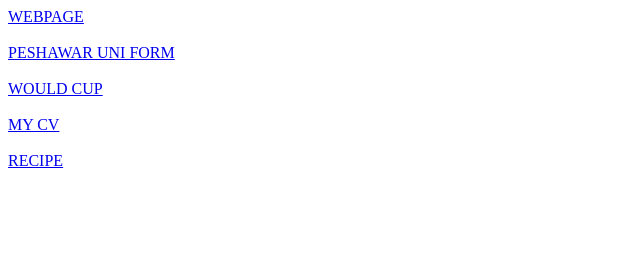
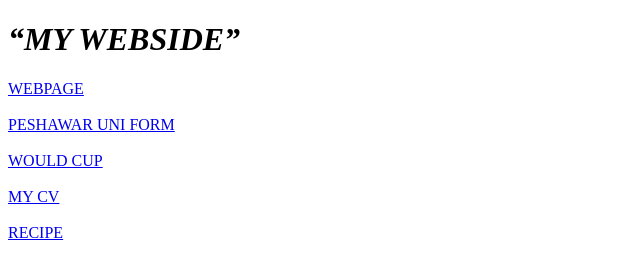
Before and after one commit to MS750/My-Webside, a plain HTML site: page index.html in a window 1280 px wide. Shown: the whole page, without its empty margins (0-640 px from the left). Drawn offline with Linux system fonts and the light colour scheme.

Commit message:
Update index.html

```diff
--- a/index.html
+++ b/index.html
@@ -6,6 +6,7 @@
     <title>Document</title>
 </head>
 <body>
+     <h1><b><i><q>MY WEBSIDE</q></i></b></h1>
     <a href="link.html">WEBPAGE</a> <BR></BR>
     <a href="form.html">PESHAWAR UNI FORM</a><BR></BR>
     <a href="would.html">WOULD CUP</a><BR></BR>
```
